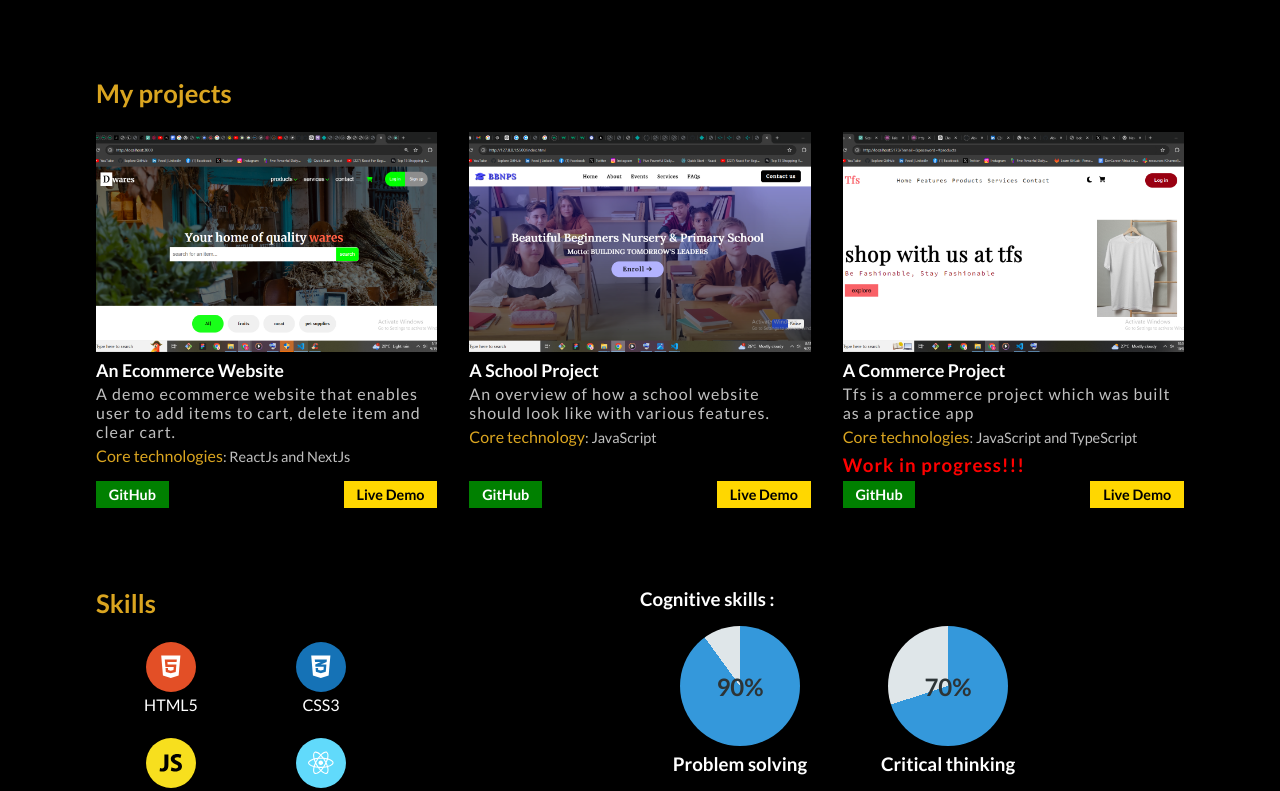
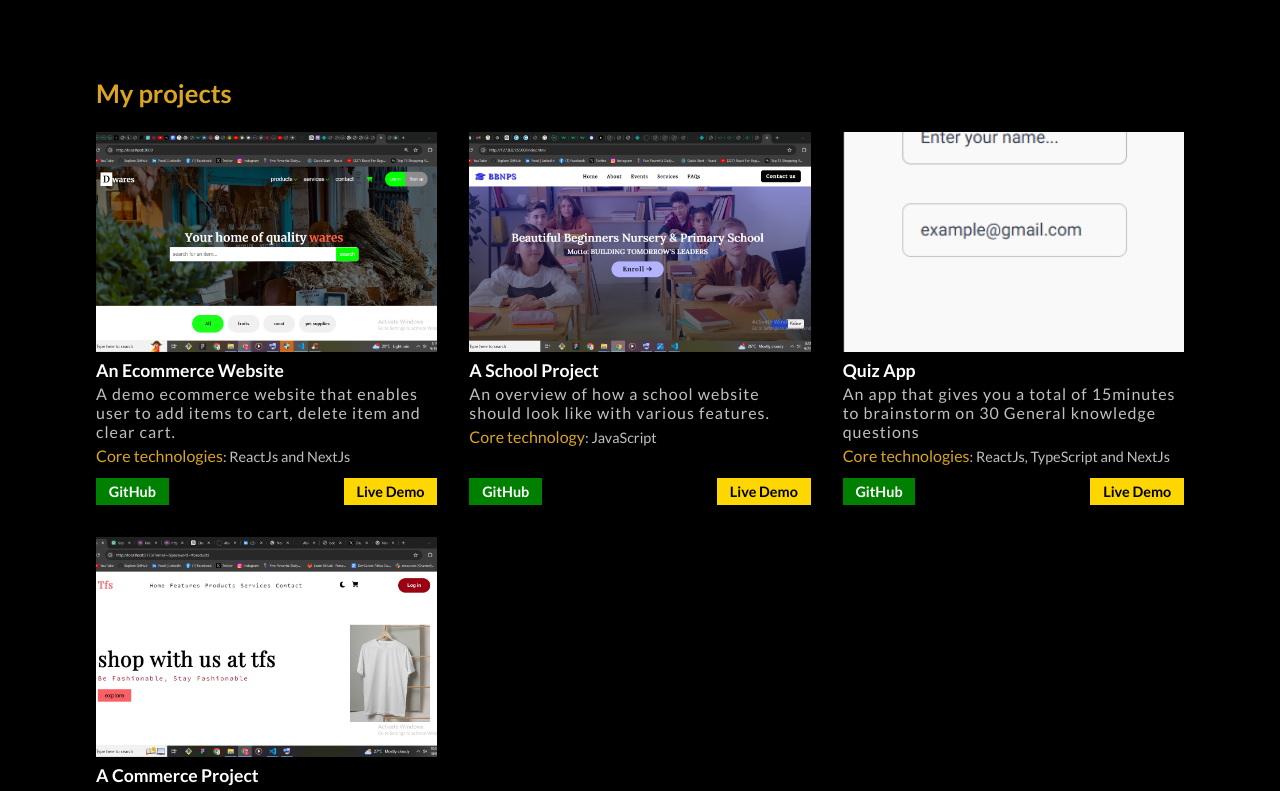
Before and after one commit to AbidemiDare/Portfolio, a Next.js app: page / in a window 1280 px wide. Shown: the part 560-1351 px from the top of the page. Built offline with nearby package versions, Linux system fonts and the light colour scheme.

Commit message:
Add another project

```diff
--- a/src/app/components/projects/project.tsx
+++ b/src/app/components/projects/project.tsx
@@ -97,6 +97,51 @@ export default function Project() {
 
           {/* project */}
           <div className={style.project}>
+            <Link
+              href="https://quiz-app-blush-chi-85.vercel.app/"
+              target="_blank"
+            >
+              <Image
+                className={style.projectImg}
+                src="/Images/quizM.PNG"
+                height={220}
+                width={120}
+                alt="project image"
+              />
+            </Link>
+
+            <div className={style.projectInfo}>
+              <h4 className={style.projectHeader}>Quiz App</h4>
+              <div className={style.projectDescription}>
+                An app that gives you a total of 15minutes to brainstorm on 30
+                General knowledge questions
+                <p>
+                  <span>Core technologies</span>: ReactJs, TypeScript and NextJs
+                </p>
+              </div>
+            </div>
+
+            <div className={style.projectLinks}>
+              <Link
+                target="_blank"
+                href="https://github.com/AbidemiDare/Quiz-App"
+                className={style.firstLink}
+              >
+                GitHub
+              </Link>
+              <Link
+                target="_blank"
+                className={style.projectLink}
+                href="https://quiz-app-blush-chi-85.vercel.app/"
+              >
+                Live Demo
+              </Link>
+            </div>
+          </div>
+          {/* end of single project */}
+
+          {/* project */}
+          <div className={style.project}>
             <Link href="https://tfsweb.netlify.app/" target="_blank">
               <Image
                 className={style.projectImg}
```
Also changed, not shown: public/Images/quizM.PNG (added).
